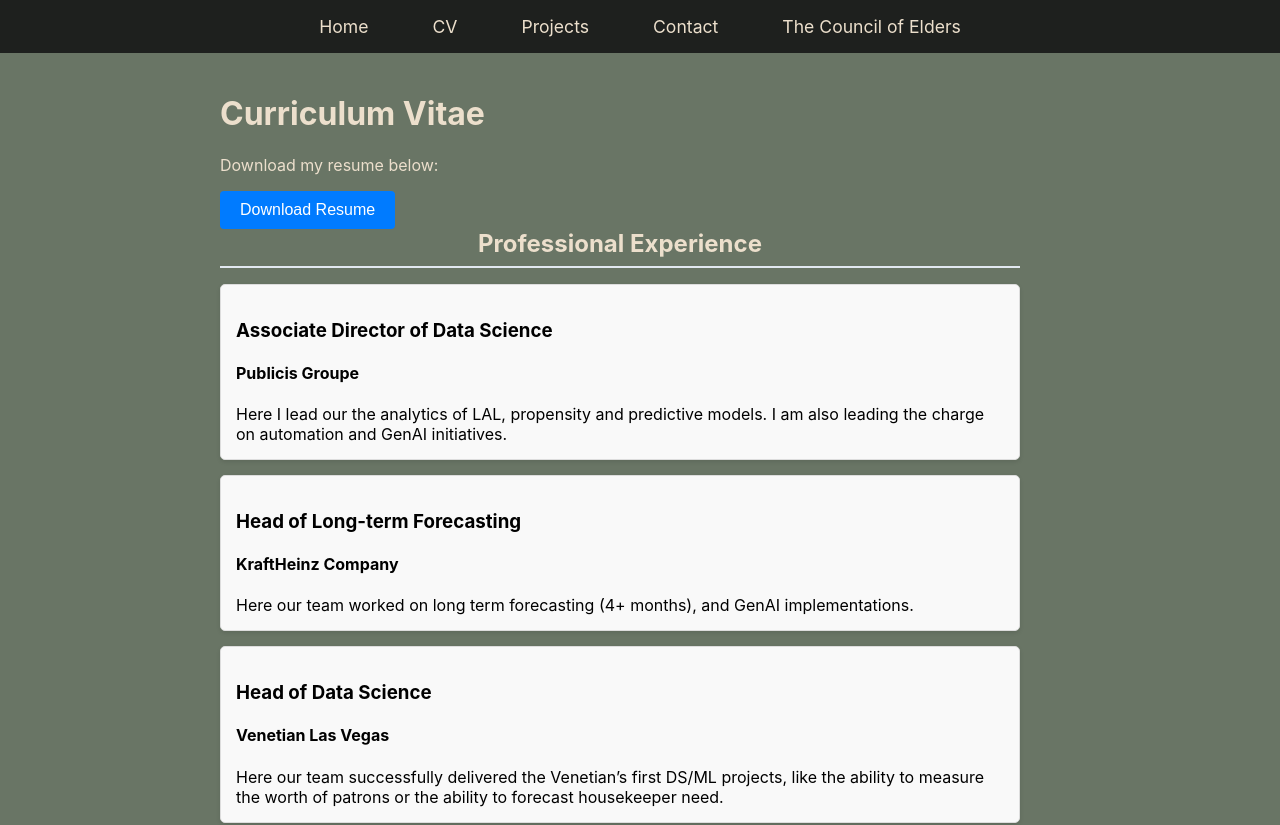
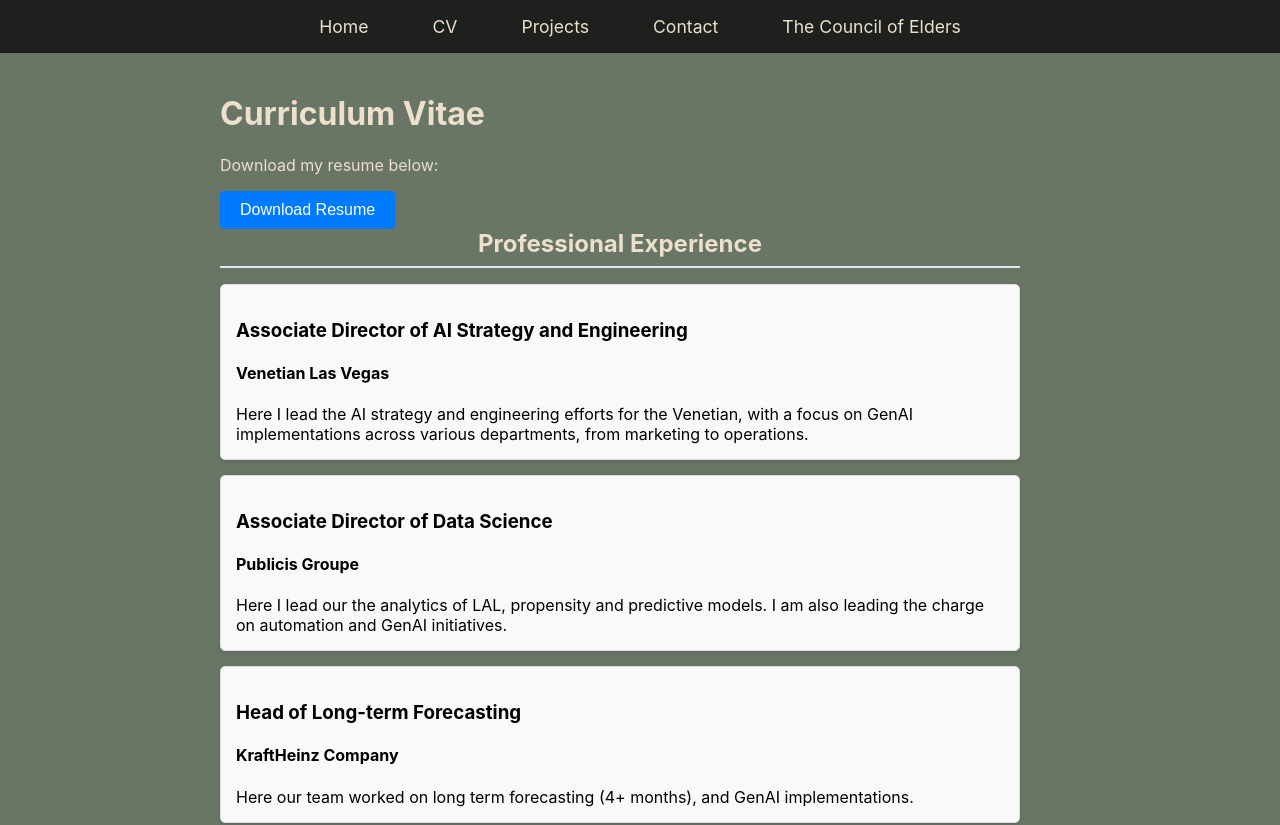
Before and after one commit to vincenzo-scotto001/fantastic-giggle, a React (Create React App) app in the folder portfolio-site/: page /cv in a window 1280 px wide. Shown: the top 825 px of the page. Built offline with nearby package versions, Linux system fonts and the light colour scheme.

Commit message:
update my experiences

```diff
--- a/portfolio-site/src/pages/CV.js
+++ b/portfolio-site/src/pages/CV.js
@@ -4,21 +4,29 @@
 const experiences = [
   {
     id: 1,
+    title: "Associate Director of AI Strategy and Engineering",
+    company: "Venetian Las Vegas",
+    time: "April 2026 - Now",
+    description: "Here I lead the AI strategy and engineering efforts for the Venetian, with a focus on GenAI implementations across various departments, from marketing to operations.",
+
+  },
+  {
+    id: 2,
     title: "Associate Director of Data Science",
     company: "Publicis Groupe",
-    time: "April 2025 - Now",
+    time: "April 2025 - April 2026",
     description: "Here I lead our the analytics of LAL, propensity and predictive models. I am also leading the charge on automation and GenAI initiatives.",
 
   },
   {
-    id: 2,
+    id: 3,
     title: "Head of Long-term Forecasting",
     company: "KraftHeinz Company",
     time: "Aug. 2023 - Now",
     description: "Here our team worked on long term forecasting (4+ months), and GenAI implementations.",
   },
   {
-    id: 3,
+    id: 4,
     title: "Head of Data Science",
     company: "Venetian Las Vegas",
     time: "Feb. 2022 - Aug. 2023",
@@ -26,7 +34,7 @@
 
   },
   {
-    id: 4,
+    id: 5,
     title: "Lead Data Scientist",
     company: "DuPont/IFF Nutrition and Biosciences",
     time: "Jan. 2019 - Feb. 2022",
```
